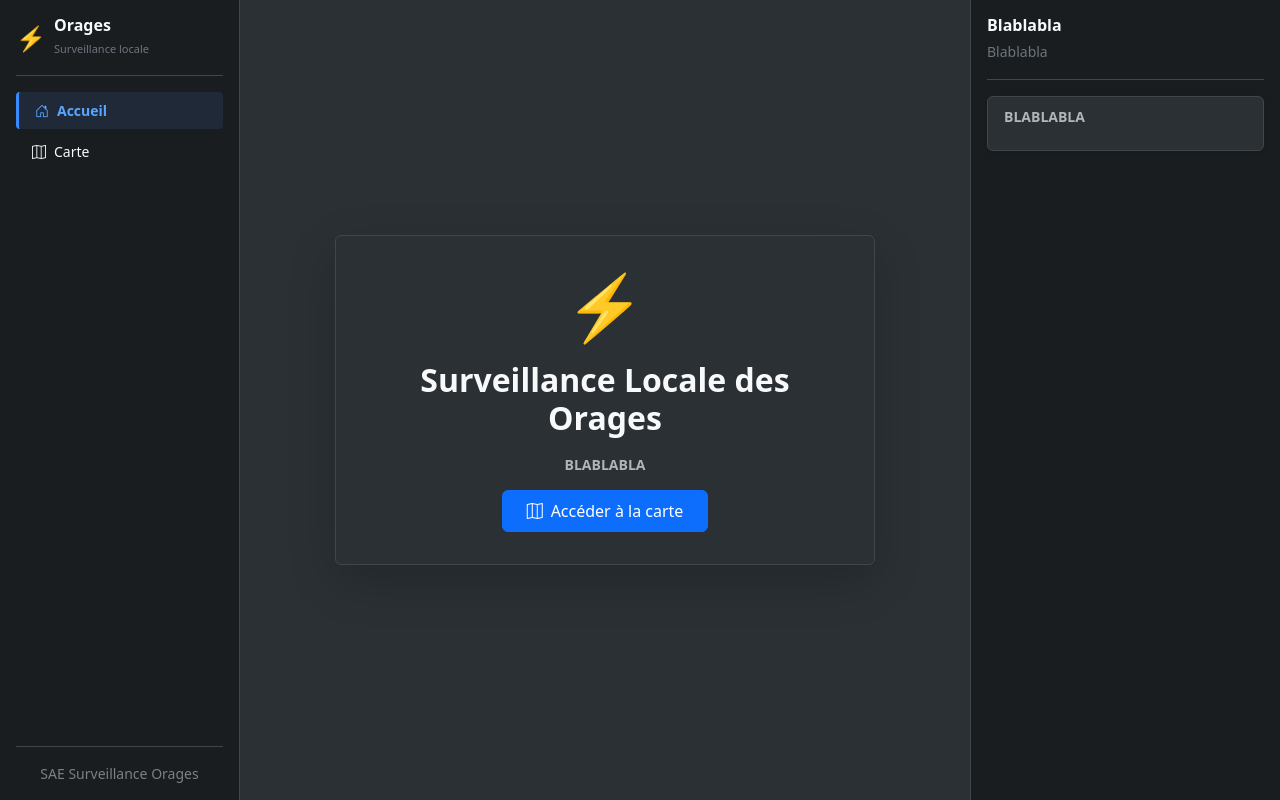
After one commit to MaelyssF/SAE_orage, a Django app: page /home/ in a window 1280 px wide. The commit adds this page. Run offline with Django 5.2, Linux system fonts and the light colour scheme.

Commit message:
ajout de css

```diff
--- a/surveillanceOrages/orageApp/management/commands/generer_impacts.py
+++ b/surveillanceOrages/orageApp/management/commands/generer_impacts.py
@@ -87,7 +87,7 @@ def generer_un_impact(
 
 def generer_impact_france() -> dict:
     """Fonction qui permet de générer un impact aléatoire en France"""
-    lat_france = random.uniform(41.0, 51.0)
+    lat_france = random.uniform(42.0, 51.0)
     lon_france = random.uniform(-5.0, 9.0)
     return {"latitude": round(lat_france, 4), "longitude": round(lon_france, 4)}
 
--- a/surveillanceOrages/orageApp/static/css/style.css
+++ b/surveillanceOrages/orageApp/static/css/style.css
@@ -1,31 +1,84 @@
-body {
-    font-family: Arial, sans-serif;
+[data-bs-theme="dark"] {
+    --bs-body-bg: #0e1117;
+    --bs-body-color: #f0f6fc;
+    --bs-tertiary-bg: #161b22;
+    --bs-dark-subtle: #161b22;
+    --bs-border-color-subtle: #30363d;
+    --bs-primary: #388bfd;
+    --bs-success: #238636;
+}
+
+html, body {
+    height: 100%;
+    width: 100%;
+    overflow: hidden;
     margin: 0;
-    background-color: rgb(19, 19, 19);
+    padding: 0;
+    -webkit-font-smoothing: antialiased;
+}
+
+/* ==========================================================================
+   Barres latérales
+   ========================================================================== */
+.sidebar-left {
+    width: 240px;
+    min-width: 240px;
+}
+
+.sidebar-right {
+    width: 310px;
+    min-width: 310px;
+}
+
+/* ==========================================================================
+   Navigation
+   ========================================================================== */
+.nav-pills .nav-link {
+    font-size: 14px;
+    font-weight: 500;
+    transition: all 0.15s ease-in-out;
+}
+
+.nav-pills .nav-link:hover:not(.active) {
+    background-color: rgba(255, 255, 255, 0.05);
+    color: #f0f6fc !important;
+}
+
+.nav-pills .nav-link.active {
+    background-color: #1f2937;
+    color: #58a6ff !important;
+    font-weight: 600;
+    border-left: 3px solid #388bfd;
+    border-radius: 4px;
+}
+
+/* ==========================================================================
+   Conteneur de carte Leaflet
+   ========================================================================== */
+.map-container {
+    height: 100%;
 }
 
 #map {
-    height: 60%;
-    width: 70%;
-    border-radius: 10px;
+    background-color: #0b0d11;
 }
 
-.page-container {
-    display: flex;
-    height: 100vh;
+/* ==========================================================================
+   Popups Leaflet
+   ========================================================================== */
+.leaflet-popup-content-wrapper {
+    background-color: #161b22 !important;
+    color: #f0f6fc !important;
+    border: 1px solid #30363d;
+    border-radius: 6px;
+    box-shadow: 0 4px 16px rgba(0, 0, 0, 0.6) !important;
+    font-size: 12px;
 }
 
-.sidebar-left {
-    width: 300px;
-    background-color: rgb(0, 0, 0);
+.leaflet-popup-tip {
+    background-color: #161b22 !important;
 }
 
-.sidebar-right {
-    width: 200px;
-    background-color: rgb(0, 0, 0);
+.leaflet-container a.leaflet-popup-close-button {
+    color: #8b949e !important;
 }
-
-.map-container {
-    flex: 1;
-    border-radius: 10px;
-}
--- /dev/null
+++ b/surveillanceOrages/orageApp/templates/orageApp/base.html
@@ -0,0 +1,71 @@
+{% load static %}
+<!DOCTYPE html>
+<html lang="fr" data-bs-theme="dark">
+    <head>
+        <meta charset="UTF-8">
+        <meta name="viewport" content="width=device-width, initial-scale=1.0">
+        <title>{% block title %}Surveillance des Orages{% endblock %}</title>
+        <link href="https://cdn.jsdelivr.net/npm/bootstrap@5.3.3/dist/css/bootstrap.min.css" rel="stylesheet" integrity="sha384-QWTKZyjpPEjISv5WaRU9OFeRpok6YctnYmDr5pNlyT2bRjXh0JMhjY6hW+ALEwIH" crossorigin="anonymous">
+        <link rel="stylesheet" href="https://cdn.jsdelivr.net/npm/bootstrap-icons@1.11.3/font/bootstrap-icons.min.css">
+        <link rel="stylesheet" href="{% static 'css/style.css' %}"/>
+        <link rel="icon" type="image/x-icon" href="{% static 'favicon.ico' %}">
+
+        {% block extra_head %}{% endblock %}
+    </head>
+    <body class="bg-body-tertiary">
+        <div class="d-flex vh-100 w-100 overflow-hidden">
+
+            {% block sidebar_left %}
+                <nav class="sidebar-left d-flex flex-column flex-shrink-0 p-3 bg-dark-subtle border-end border-secondary-subtle">
+                    <!-- En-tête marque -->
+                    <div class="d-flex align-items-center gap-2 pb-3 mb-3 border-bottom border-secondary-subtle">
+                        <span class="fs-4">⚡</span>
+                        <div>
+                            <h6 class="mb-0 fw-bold text-light">Orages</h6>
+                            <small class="text-secondary" style="font-size: 11px;">Surveillance locale</small>
+                        </div>
+                    </div>
+
+                    <!-- Navigation -->
+                    <ul class="nav nav-pills flex-column mb-auto gap-1">
+                        <li class="nav-item">
+                            <a href="{% url 'home' %}" class="nav-link d-flex align-items-center gap-2 {% if request.resolver_match.url_name == 'home' %}active{% else %}text-light-emphasis{% endif %}">
+                                <i class="bi bi-house-door"></i> Accueil
+                            </a>
+                        </li>
+                        <li class="nav-item">
+                            <a href="{% url 'carte' %}" class="nav-link d-flex align-items-center gap-2 {% if request.resolver_match.url_name == 'carte' %}active{% else %}text-light-emphasis{% endif %}">
+                                <i class="bi bi-map"></i> Carte
+                            </a>
+                        </li>
+                    </ul>
+
+                    <!-- Pied de page sidebar -->
+                    <div class="pt-3 border-top border-secondary-subtle text-center text-body-tertiary small">
+                        SAE Surveillance Orages
+                    </div>
+                </nav>
+            {% endblock %}
+
+            <!-- Zone centrale -->
+            {% block content %}
+            {% endblock %}
+
+            <!-- Barre latérale droite -->
+            <aside class="sidebar-right d-flex flex-column flex-shrink-0 p-3 bg-dark-subtle border-start border-secondary-subtle overflow-y-auto">
+                {% block sidebar_right %}
+                    <div class="pb-3 mb-3 border-bottom border-secondary-subtle">
+                        <h6 class="mb-1 fw-bold text-light">Informations</h6>
+                        <small class="text-secondary">Sélectionnez une option</small>
+                    </div>
+                {% endblock %}
+            </aside>
+
+        </div>
+
+        <!-- Bootstrap 5 JS Bundle -->
+        <script src="https://cdn.jsdelivr.net/npm/bootstrap@5.3.3/dist/js/bootstrap.bundle.min.js" integrity="sha384-YvpcrYf0tY3lHB60NNkmXc5s9fDVZLESaAA55NDzOxhy9GkcIdslK1eN7N6jIeHz" crossorigin="anonymous"></script>
+
+        {% block extra_js %}{% endblock %}
+    </body>
+</html>
--- /dev/null
+++ b/surveillanceOrages/orageApp/templates/orageApp/home.html
@@ -0,0 +1,33 @@
+{% extends 'orageApp/base.html' %}
+
+{% block title %}Accueil - Surveillance des Orages{% endblock %}
+
+{% block content %}
+<main class="flex-grow-1 d-flex align-items-center justify-content-center p-4">
+    <div class="card bg-body-tertiary border-secondary-subtle shadow-lg p-3 text-center" style="max-width: 540px;">
+        <div class="card-body">
+            <div class="display-3 mb-3">⚡</div>
+            <h2 class="card-title fw-bold text-light mb-3">Surveillance Locale des Orages</h2>
+            <p class="card-text text-body-secondary mb-4" style="line-height: 1.6;">
+            <h6 class="card-subtitle text-uppercase text-body-secondary small fw-bold mb-2">Blablabla</h6>
+            </p>
+            <a href="{% url 'carte' %}" class="btn btn-primary px-4 py-2 d-inline-flex align-items-center gap-2">
+                <i class="bi bi-map"></i> Accéder à la carte
+            </a>
+        </div>
+    </div>
+</main>
+{% endblock %}
+
+{% block sidebar_right %}
+    <div class="pb-3 mb-3 border-bottom border-secondary-subtle">
+        <h6 class="mb-1 fw-bold text-light">Blablabla</h6>
+        <small class="text-secondary">Blablabla</small>
+    </div>
+
+    <div class="card bg-body-tertiary border-secondary-subtle shadow-sm">
+        <div class="card-body p-3">
+            <h6 class="card-subtitle text-uppercase text-body-secondary small fw-bold mb-2">Blablabla</h6>
+        </div>
+    </div>
+{% endblock %}
--- a/surveillanceOrages/orageApp/views.py
+++ b/surveillanceOrages/orageApp/views.py
@@ -2,14 +2,20 @@ from django.shortcuts import render
 from django.http import JsonResponse
 from .management.commands.generer_impacts import *
 
-def carteView(request):
-    return render(request, 'orageApp/carte.html')
+
+def home_view(request):
+    return render(request, "orageApp/home.html")
+
+
+def carte_view(request):
+    return render(request, "orageApp/carte.html")
 
 
 def api_generer_impact(request):
     impact = generer_impact_france()
     return JsonResponse(impact)
 
+
 def api_generer_10_impacts(request):
     impacts = generer_impacts()
     return JsonResponse({"impacts": impacts})
--- a/surveillanceOrages/surveillanceOrages/urls.py
+++ b/surveillanceOrages/surveillanceOrages/urls.py
@@ -20,7 +20,8 @@ from orageApp.views import *
 
 urlpatterns = [
     path('admin/', admin.site.urls),
-    path('carte/', carteView, name='carte'),
+    path('home/', home_view, name='home'),
+    path('carte/', carte_view, name='carte'),
     path('api/generer-impact/', api_generer_impact, name='api_generer_impact'),
     path('api/generer-10-impacts/', api_generer_10_impacts, name='api_generer_10_impacts'),
 ]
```
Also changed, not shown: surveillanceOrages/orageApp/static/js/script.js (+39 -19 lines), surveillanceOrages/orageApp/templates/orageApp/carte.html (+49 -28 lines).
